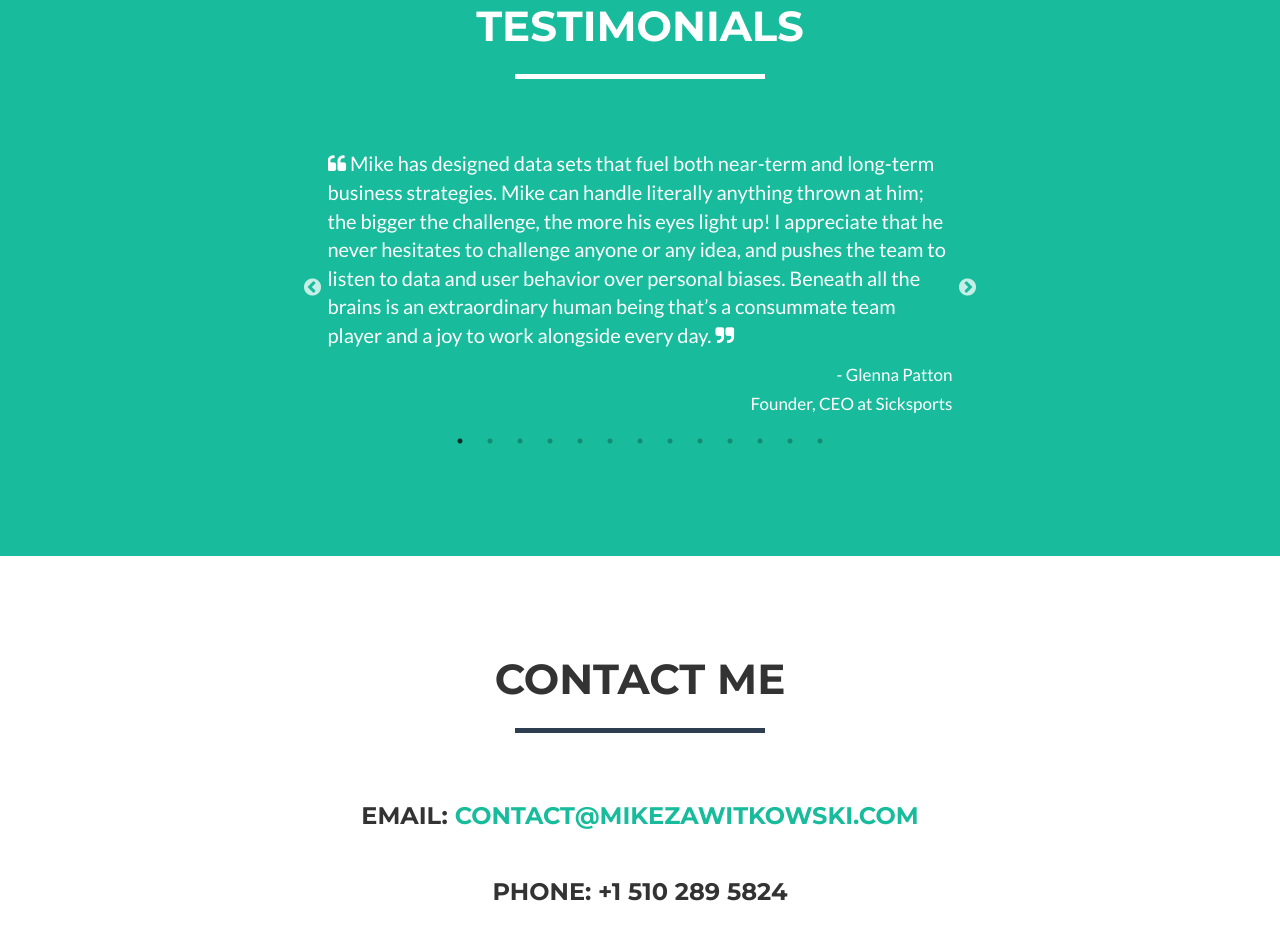
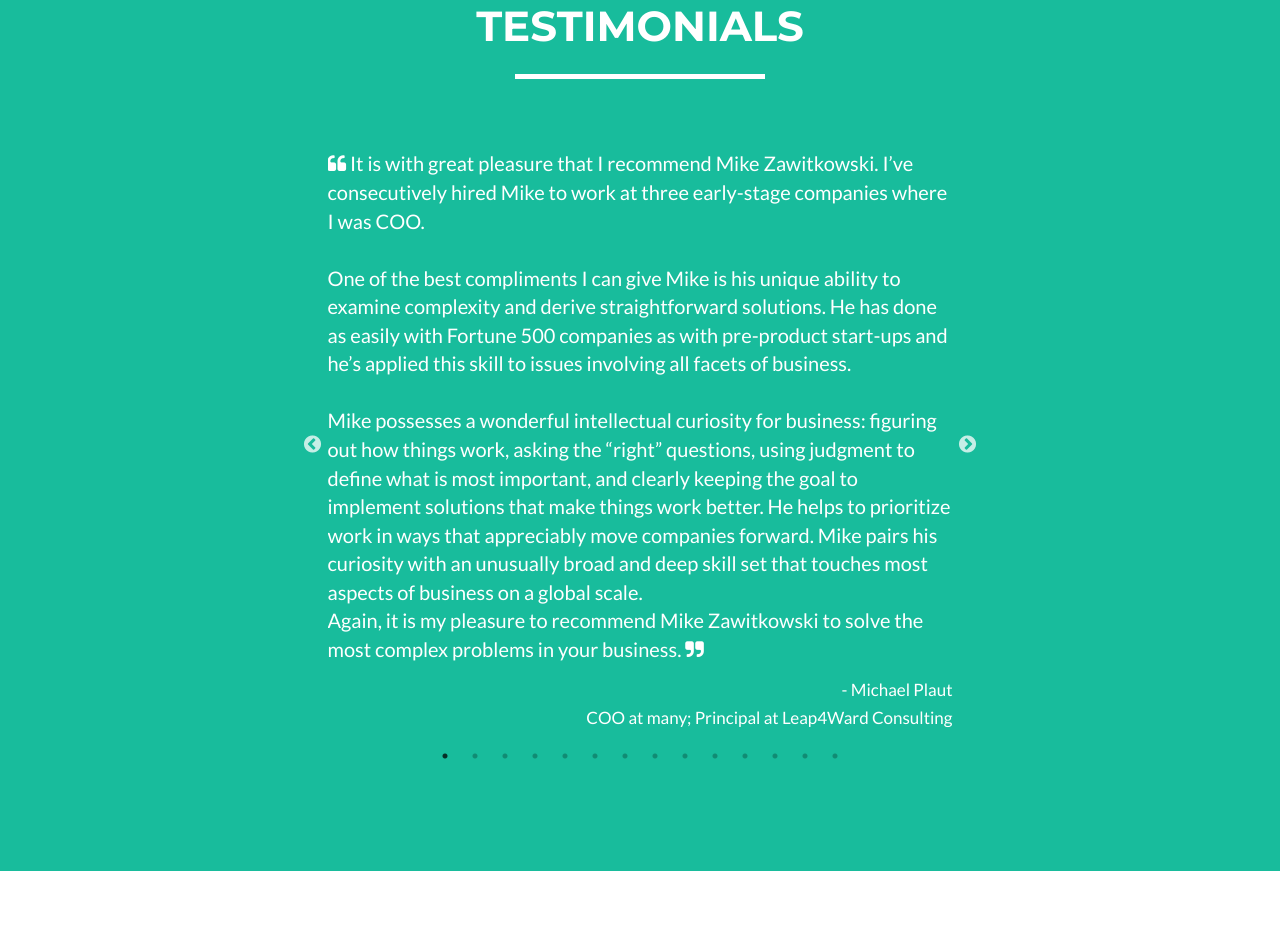
Before and after one commit to mikezawitkowski/cuddly-guacamole, a website: page index.html in a window 1280 px wide. Shown: the part 1725-2664 px from the top of the page. Drawn offline with nearby package versions, Linux system fonts and the light colour scheme.

Commit message:
Update testimonials section
 * Add Plaut testimonial
 * Change slick carousel behavior

```diff
--- a/index.html
+++ b/index.html
@@ -189,6 +189,29 @@
             <div class="col-md-6 col-md-offset-3">
                 <br /><br />
                 <div class="slick-container">
+
+
+                    <div id="plaut-quote" class="testimonial">
+                        <p class="text-left">
+                            <i class="fa fa-quote-left fa-4" aria-hidden="true"></i>
+                          It is with great pleasure that I recommend Mike Zawitkowski. I’ve consecutively hired Mike to work at three early-stage companies where I was COO. <br /><br />
+
+                          One of the best compliments I can give Mike is his unique ability to examine complexity and derive straightforward solutions. He has done as easily with Fortune 500 companies as with pre-product start-ups and he’s applied this skill to issues involving all facets of business.<br /><br />
+
+                          Mike possesses a wonderful intellectual curiosity for business: figuring out how things work, asking the “right” questions, using judgment to define what is most important, and clearly keeping the goal to implement solutions that make things work better. He helps to prioritize work in ways that appreciably move companies forward. Mike pairs his curiosity with an unusually broad and deep skill set that touches most aspects of business on a global scale.<br />
+
+                          Again, it is my pleasure to recommend Mike Zawitkowski to solve the most complex problems in your business.
+                            <i class="fa fa-quote-right fa-4" aria-hidden="true"></i>
+                            <br />
+                        </p>
+                        <p class="text-right">
+                            <small>
+                                - Michael Plaut <br />
+                                COO at many; Principal at Leap4Ward Consulting</small>
+                            </p>
+                        </div>
+
+
 
                     <div id="patton-quote" class="testimonial">
                         <p class="text-left">
@@ -726,7 +749,7 @@
                                     autoplay: true,
                                     autoplaySpeed: 10000,
                                     dots: true,
-                                    speed: 1500,
+                                    speed: 4000,
                                     fade: true
                                 });
                             });
```
Also changed, not shown: README.md.
